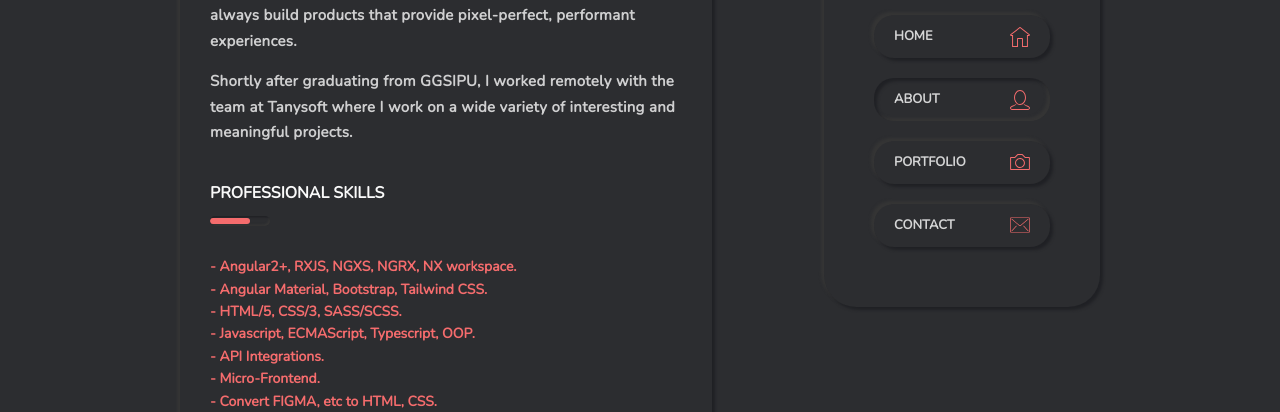
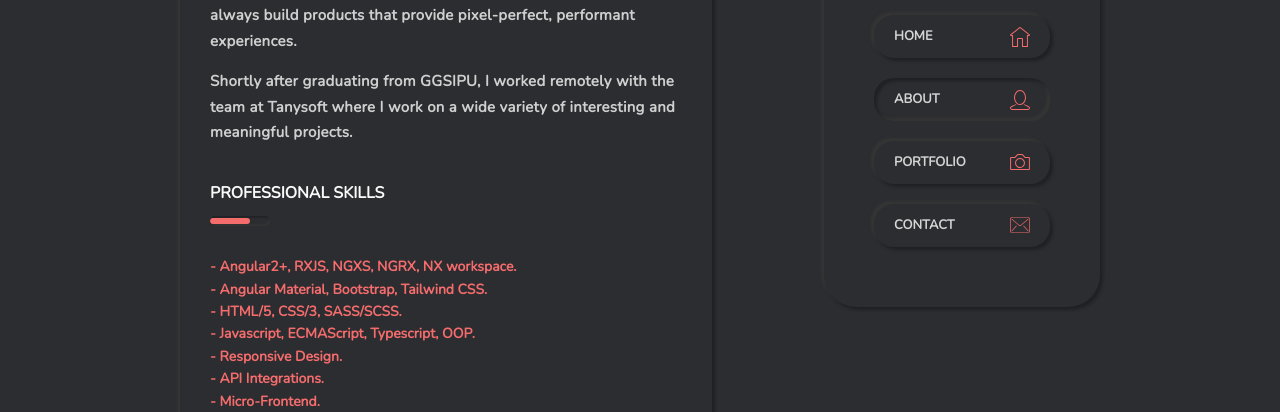
Before and after one commit to prakashdas95/portfolio, a website: page index.html in a window 1280 px wide. Both pictures are taken after a click on the item "ABOUT". Shown: the part 388-800 px from the top of the page. Drawn offline with nearby package versions, Linux system fonts and the light colour scheme; files that its build step writes are made by us from their sources.

Commit message:
skills updated

```diff
--- a/index.html
+++ b/index.html
@@ -315,6 +315,7 @@
             <div class="about__skill__name">- Angular Material, Bootstrap, Tailwind CSS.</div>
             <div class="about__skill__name">- HTML/5, CSS/3, SASS/SCSS.</div>
             <div class="about__skill__name">- Javascript, ECMAScript, Typescript, OOP.</div>
+            <div class="about__skill__name">- Responsive Design.</div>
             <div class="about__skill__name">- API Integrations.</div>
             <div class="about__skill__name">- Micro-Frontend.</div>
             <div class="about__skill__name">- Convert FIGMA, etc to HTML, CSS.</div>
```
